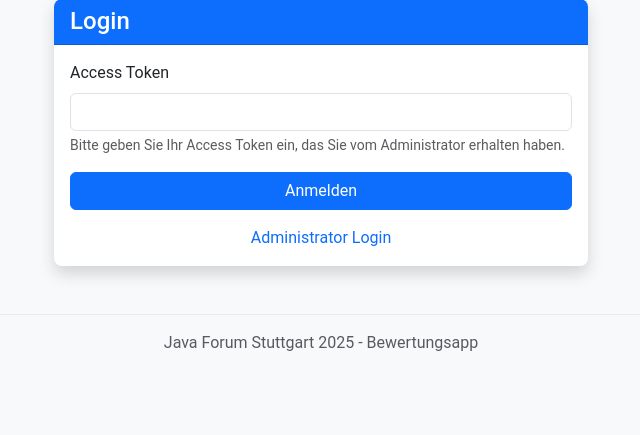
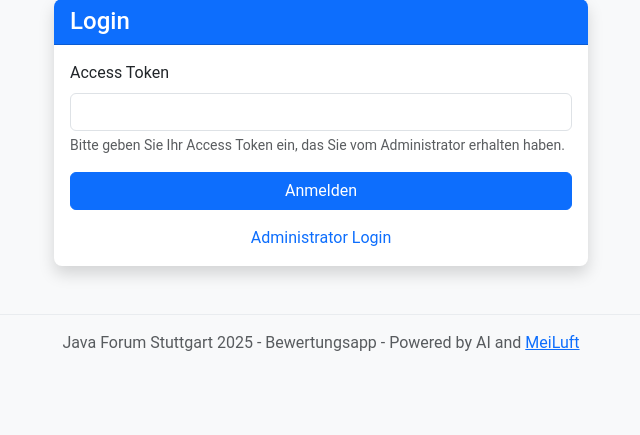
Before and after one commit to DG1001/jfs2025_rating_app, a Flask app: page /login in a window 1280 px wide. Shown: the part 105-540 px from the top of the page, without its empty margins (319-959 px from the left). Run offline with Flask 3, Linux system fonts and the light colour scheme.

Commit message:
feat(footer): update footer to include AI and MeiLuft attribution
Updated the footer in base.html to reflect collaboration with MeiLuft and highlight the use of AI in the application. This change enhances branding and acknowledges our partners, potentially improving user trust and engagement.

```diff
--- a/templates/base.html
+++ b/templates/base.html
@@ -73,7 +73,7 @@
 
     <footer class="footer mt-5 py-3 bg-light">
         <div class="container text-center">
-            <span class="text-muted">Java Forum Stuttgart 2025 - Bewertungsapp</span>
+            <span class="text-muted">Java Forum Stuttgart 2025 - Bewertungsapp - Powered by AI and <a href="https://meiluft.de">MeiLuft</a></span>
         </div>
     </footer>
 
```
